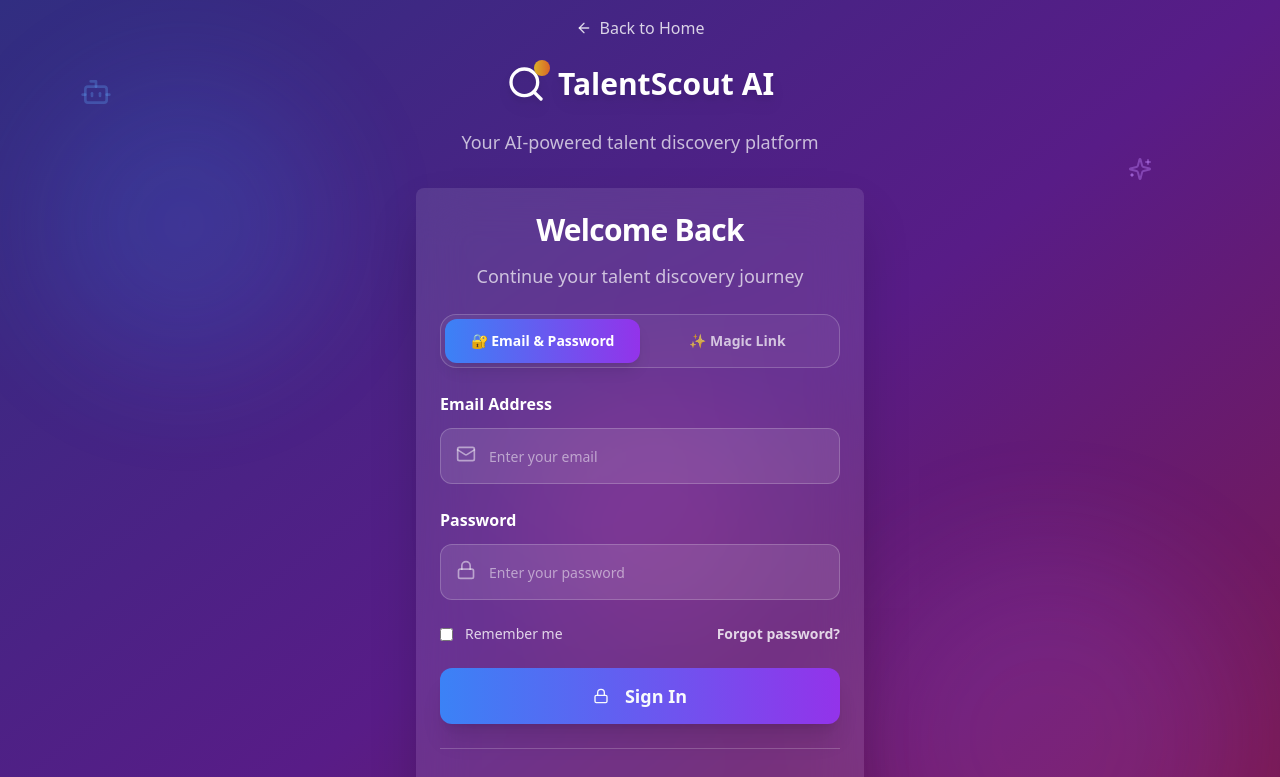
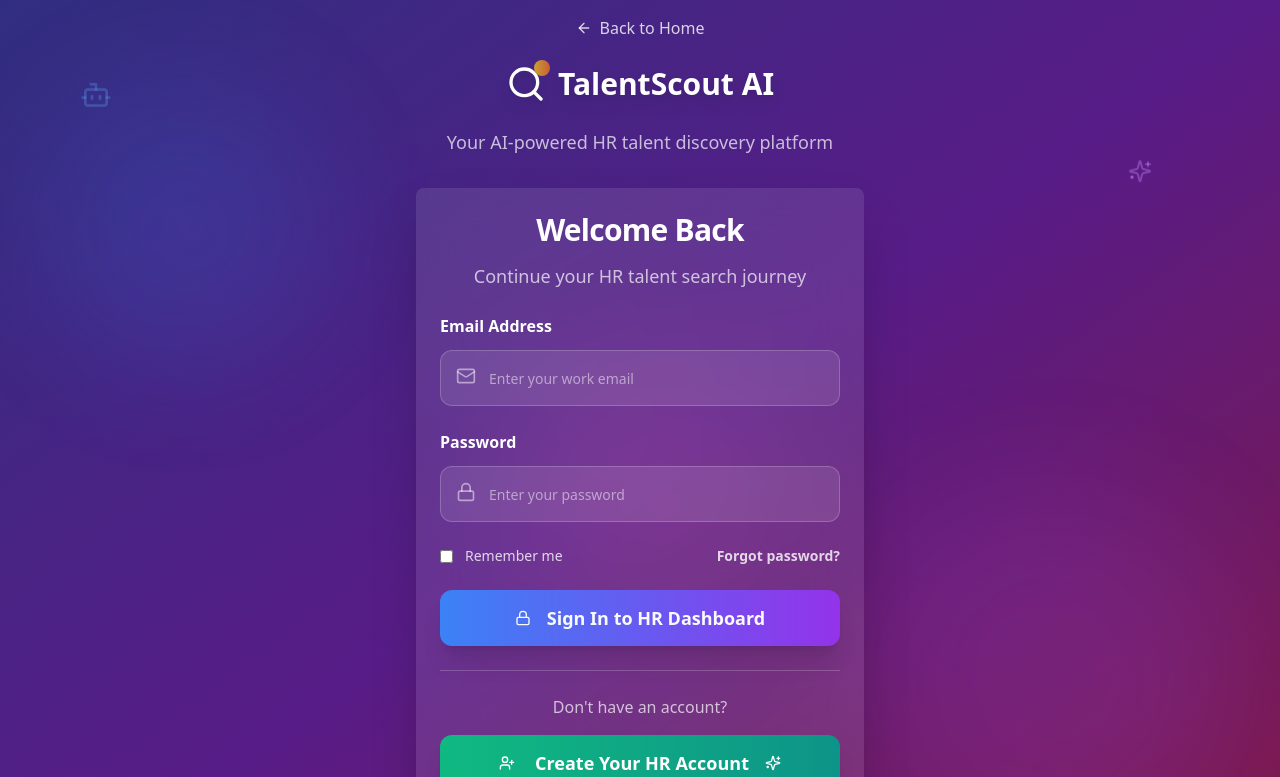
Before and after one commit to ilhamdirga22/talent-scout-spark, a React (Vite) app: page /login in a window 1280 px wide. Shown: the top 777 px of the page. Built offline with nearby package versions, Linux system fonts and the light colour scheme.

Commit message:
Remove magic link and focus on HR.
Removed magic link options and adjusted content to focus on HR in the office field.

```diff
--- a/src/pages/Login.tsx
+++ b/src/pages/Login.tsx
@@ -11,7 +11,6 @@ import { useToast } from "@/hooks/use-toast";
 
 const Login = () => {
   const [isLoading, setIsLoading] = useState(false);
-  const [isMagicLink, setIsMagicLink] = useState(false);
   const [formData, setFormData] = useState({
     email: "",
     password: ""
@@ -25,27 +24,14 @@ const Login = () => {
     });
   };
 
-  const handleEmailPasswordLogin = async (e: React.FormEvent) => {
+  const handleLogin = async (e: React.FormEvent) => {
     e.preventDefault();
     setIsLoading(true);
 
     setTimeout(() => {
       toast({
         title: "🎉 Welcome back!",
-        description: "You've been successfully signed in."
-      });
-      setIsLoading(false);
-    }, 2000);
-  };
-
-  const handleMagicLinkLogin = async (e: React.FormEvent) => {
-    e.preventDefault();
-    setIsLoading(true);
-
-    setTimeout(() => {
-      toast({
-        title: "✨ Magic Link Sent!",
-        description: "Check your email for a secure sign-in link."
+        description: "You've been successfully signed in to your HR dashboard."
       });
       setIsLoading(false);
     }, 2000);
@@ -83,7 +69,7 @@ const Login = () => {
               </div>
               <span className="text-3xl font-bold text-white drop-shadow-lg">TalentScout AI</span>
             </div>
-            <p className="text-white/70 text-lg font-medium">Your AI-powered talent discovery platform</p>
+            <p className="text-white/70 text-lg font-medium">Your AI-powered HR talent discovery platform</p>
           </div>
 
           {/* Main Card */}
@@ -91,39 +77,11 @@ const Login = () => {
             <CardHeader className="text-center pb-6">
               <CardTitle className="text-3xl text-white font-bold mb-2">Welcome Back</CardTitle>
               <CardDescription className="text-white/70 text-lg">
-                Continue your talent discovery journey
+                Continue your HR talent search journey
               </CardDescription>
             </CardHeader>
             <CardContent className="space-y-6">
-              {/* Toggle Buttons */}
-              <div className="flex rounded-2xl border border-white/20 p-1 bg-white/5">
-                <button
-                  type="button"
-                  className={`flex-1 py-3 px-6 rounded-xl text-sm font-bold transition-all duration-300 ${
-                    !isMagicLink
-                      ? "bg-gradient-to-r from-blue-500 to-purple-600 text-white shadow-lg"
-                      : "text-white/70 hover:text-white hover:bg-white/10"
-                  }`}
-                  onClick={() => setIsMagicLink(false)}
-                >
-                  🔐 Email & Password
-                </button>
-                <button
-                  type="button"
-                  className={`flex-1 py-3 px-6 rounded-xl text-sm font-bold transition-all duration-300 ${
-                    isMagicLink
-                      ? "bg-gradient-to-r from-purple-500 to-pink-600 text-white shadow-lg"
-                      : "text-white/70 hover:text-white hover:bg-white/10"
-                  }`}
-                  onClick={() => setIsMagicLink(true)}
-                >
-                  ✨ Magic Link
-                </button>
-              </div>
-
-              {isMagicLink ? (
-                /* Magic Link Form */
-                <form onSubmit={handleMagicLinkLogin} className="space-y-6">
+              <form onSubmit={handleLogin} className="space-y-6">
                 <div className="space-y-3">
                   <Label htmlFor="email" className="text-white font-semibold text-base">Email Address</Label>
                   <div className="relative group">
@@ -132,49 +90,7 @@ const Login = () => {
                       id="email"
                       name="email"
                       type="email"
-                        placeholder="Enter your email"
-                        value={formData.email}
-                        onChange={handleInputChange}
-                        className="pl-12 h-14 bg-white/10 border-white/20 text-white placeholder:text-white/50 rounded-xl focus:bg-white/20 focus:border-white/40 transition-all duration-300"
-                        required
-                      />
-                    </div>
-                  </div>
-
-                  <Button
-                    type="submit"
-                    className="w-full h-14 text-lg font-bold bg-gradient-to-r from-purple-500 to-pink-600 hover:from-purple-600 hover:to-pink-700 border-0 shadow-xl hover:shadow-2xl hover:scale-105 transition-all duration-300 rounded-xl"
-                    disabled={isLoading}
-                  >
-                    {isLoading ? (
-                      <>
-                        <div className="animate-spin rounded-full h-5 w-5 border-b-2 border-white mr-3"></div>
-                        Sending Magic Link...
-                      </>
-                    ) : (
-                      <>
-                        <Sparkles className="h-5 w-5 mr-2" />
-                        Send Magic Link
-                      </>
-                    )}
-                  </Button>
-
-                  <p className="text-sm text-white/60 text-center bg-white/5 rounded-lg p-3">
-                    ✨ We'll send you a secure link to sign in without a password
-                  </p>
-                </form>
-              ) : (
-                /* Email/Password Form */
-                <form onSubmit={handleEmailPasswordLogin} className="space-y-6">
-                  <div className="space-y-3">
-                    <Label htmlFor="email" className="text-white font-semibold text-base">Email Address</Label>
-                    <div className="relative group">
-                      <Mail className="absolute left-4 top-4 h-5 w-5 text-white/50 group-focus-within:text-white transition-colors" />
-                      <Input
-                        id="email"
-                        name="email"
-                        type="email"
-                        placeholder="Enter your email"
+                      placeholder="Enter your work email"
                       value={formData.email}
                       onChange={handleInputChange}
                       className="pl-12 h-14 bg-white/10 border-white/20 text-white placeholder:text-white/50 rounded-xl focus:bg-white/20 focus:border-white/40 transition-all duration-300"
@@ -223,12 +139,11 @@ const Login = () => {
                   ) : (
                     <>
                       <Lock className="h-5 w-5 mr-2" />
-                        Sign In
+                      Sign In to HR Dashboard
                     </>
                   )}
                 </Button>
               </form>
-              )}
 
               <Separator className="bg-white/20" />
 
@@ -240,14 +155,14 @@ const Login = () => {
                 <Link to="/register" className="block">
                   <Button className="w-full h-14 text-lg font-bold bg-gradient-to-r from-emerald-500 to-teal-600 hover:from-emerald-600 hover:to-teal-700 border-0 shadow-xl hover:shadow-2xl hover:scale-105 transition-all duration-300 rounded-xl text-white">
                     <UserPlus className="h-5 w-5 mr-3" />
-                    Create Your Free Account
+                    Create Your HR Account
                     <Sparkles className="h-4 w-4 ml-2" />
                   </Button>
                 </Link>
 
                 <div className="text-center">
                   <p className="text-xs text-white/50 bg-white/5 rounded-lg p-2">
-                    ✨ Join thousands discovering talent with AI • Free forever
+                    ✨ Join HR professionals using AI for recruitment • Secure & Professional
                   </p>
                 </div>
               </div>
--- a/src/pages/Register.tsx
+++ b/src/pages/Register.tsx
@@ -11,7 +11,6 @@ import { useToast } from "@/hooks/use-toast";
 
 const Register = () => {
   const [isLoading, setIsLoading] = useState(false);
-  const [isMagicLink, setIsMagicLink] = useState(false);
   const [formData, setFormData] = useState({
     name: "",
     email: "",
@@ -27,7 +26,7 @@ const Register = () => {
     });
   };
 
-  const handleEmailPasswordRegister = async (e: React.FormEvent) => {
+  const handleRegister = async (e: React.FormEvent) => {
     e.preventDefault();
     setIsLoading(true);
 
@@ -63,20 +62,6 @@ const Register = () => {
     }, 2000);
   };
 
-  const handleMagicLinkRegister = async (e: React.FormEvent) => {
-    e.preventDefault();
-    setIsLoading(true);
-
-    // Simulate magic link
-    setTimeout(() => {
-      toast({
-        title: "✨ Magic Link Sent!",
-        description: "Check your email for a secure sign-in link."
-      });
-      setIsLoading(false);
-    }, 2000);
-  };
-
   return (
     <div className="min-h-screen bg-gradient-to-br from-indigo-900 via-purple-900 to-pink-900 relative overflow-hidden">
       {/* Animated Background Elements */}
@@ -109,47 +94,19 @@ const Register = () => {
               </div>
               <span className="text-3xl font-bold text-white drop-shadow-lg">TalentScout AI</span>
             </div>
-            <p className="text-white/70 text-lg font-medium">Your AI-powered talent discovery platform</p>
+            <p className="text-white/70 text-lg font-medium">Your AI-powered HR talent discovery platform</p>
           </div>
 
           {/* Main Card */}
           <Card className="shadow-2xl border-0 backdrop-blur-xl bg-white/10 hover:bg-white/15 transition-all duration-300 hover:scale-105">
             <CardHeader className="text-center pb-6">
-              <CardTitle className="text-3xl text-white font-bold mb-2">Create Your Account</CardTitle>
+              <CardTitle className="text-3xl text-white font-bold mb-2">Create Your HR Account</CardTitle>
               <CardDescription className="text-white/70 text-lg">
-                Start your talent discovery journey today
+                Start recruiting top talent today
               </CardDescription>
             </CardHeader>
             <CardContent className="space-y-6">
-              {/* Toggle Buttons */}
-              <div className="flex rounded-2xl border border-white/20 p-1 bg-white/5">
-                <button
-                  type="button"
-                  className={`flex-1 py-3 px-6 rounded-xl text-sm font-bold transition-all duration-300 ${
-                    !isMagicLink
-                      ? "bg-gradient-to-r from-blue-500 to-purple-600 text-white shadow-lg"
-                      : "text-white/70 hover:text-white hover:bg-white/10"
-                  }`}
-                  onClick={() => setIsMagicLink(false)}
-                >
-                  🔐 Email & Password
-                </button>
-                <button
-                  type="button"
-                  className={`flex-1 py-3 px-6 rounded-xl text-sm font-bold transition-all duration-300 ${
-                    isMagicLink
-                      ? "bg-gradient-to-r from-purple-500 to-pink-600 text-white shadow-lg"
-                      : "text-white/70 hover:text-white hover:bg-white/10"
-                  }`}
-                  onClick={() => setIsMagicLink(true)}
-                >
-                  ✨ Magic Link
-                </button>
-              </div>
-
-              {isMagicLink ? (
-                /* Magic Link Form */
-                <form onSubmit={handleMagicLinkRegister} className="space-y-6">
+              <form onSubmit={handleRegister} className="space-y-6">
                 <div className="space-y-3">
                   <Label htmlFor="name" className="text-white font-semibold text-base">Full Name</Label>
                   <div className="relative group">
@@ -175,66 +132,7 @@ const Register = () => {
                       id="email"
                       name="email"
                       type="email"
-                        placeholder="Enter your email"
-                        value={formData.email}
-                        onChange={handleInputChange}
-                        className="pl-12 h-14 bg-white/10 border-white/20 text-white placeholder:text-white/50 rounded-xl focus:bg-white/20 focus:border-white/40 transition-all duration-300"
-                        required
-                      />
-                    </div>
-                  </div>
-
-                  <Button
-                    type="submit"
-                    className="w-full h-14 text-lg font-bold bg-gradient-to-r from-purple-500 to-pink-600 hover:from-purple-600 hover:to-pink-700 border-0 shadow-xl hover:shadow-2xl hover:scale-105 transition-all duration-300 rounded-xl"
-                    disabled={isLoading}
-                  >
-                    {isLoading ? (
-                      <>
-                        <div className="animate-spin rounded-full h-5 w-5 border-b-2 border-white mr-3"></div>
-                        Sending Magic Link...
-                      </>
-                    ) : (
-                      <>
-                        <Sparkles className="h-5 w-5 mr-2" />
-                        Send Magic Link
-                      </>
-                    )}
-                  </Button>
-
-                  <p className="text-sm text-white/60 text-center bg-white/5 rounded-lg p-3">
-                    ✨ We'll send you a secure link to create your account without a password
-                  </p>
-                </form>
-              ) : (
-                /* Email/Password Form */
-                <form onSubmit={handleEmailPasswordRegister} className="space-y-6">
-                  <div className="space-y-3">
-                    <Label htmlFor="name" className="text-white font-semibold text-base">Full Name</Label>
-                    <div className="relative group">
-                      <User className="absolute left-4 top-4 h-5 w-5 text-white/50 group-focus-within:text-white transition-colors" />
-                      <Input
-                        id="name"
-                        name="name"
-                        type="text"
-                        placeholder="Enter your full name"
-                        value={formData.name}
-                        onChange={handleInputChange}
-                        className="pl-12 h-14 bg-white/10 border-white/20 text-white placeholder:text-white/50 rounded-xl focus:bg-white/20 focus:border-white/40 transition-all duration-300"
-                        required
-                      />
-                    </div>
-                  </div>
-
-                  <div className="space-y-3">
-                    <Label htmlFor="email" className="text-white font-semibold text-base">Email Address</Label>
-                    <div className="relative group">
-                      <Mail className="absolute left-4 top-4 h-5 w-5 text-white/50 group-focus-within:text-white transition-colors" />
-                      <Input
-                        id="email"
-                        name="email"
-                        type="email"
-                        placeholder="Enter your email"
+                      placeholder="Enter your work email"
                       value={formData.email}
                       onChange={handleInputChange}
                       className="pl-12 h-14 bg-white/10 border-white/20 text-white placeholder:text-white/50 rounded-xl focus:bg-white/20 focus:border-white/40 transition-all duration-300"
@@ -251,7 +149,7 @@ const Register = () => {
                       id="password"
                       name="password"
                       type="password"
-                        placeholder="Create a password"
+                      placeholder="Create a secure password"
                       value={formData.password}
                       onChange={handleInputChange}
                       className="pl-12 h-14 bg-white/10 border-white/20 text-white placeholder:text-white/50 rounded-xl focus:bg-white/20 focus:border-white/40 transition-all duration-300"
@@ -280,7 +178,7 @@ const Register = () => {
                 <div className="flex items-center justify-between text-sm">
                   <label className="flex items-center space-x-3 cursor-pointer text-white/80 hover:text-white transition-colors">
                     <input type="checkbox" className="rounded border-white/30 bg-white/10 text-purple-500 focus:ring-purple-500 focus:ring-offset-0" />
-                      <span>I agree to the Terms</span>
+                    <span>I agree to the Terms of Service</span>
                   </label>
                 </div>
 
@@ -297,12 +195,11 @@ const Register = () => {
                   ) : (
                     <>
                       <User className="h-5 w-5 mr-2" />
-                        Create Account
+                      Create HR Account
                     </>
                   )}
                 </Button>
               </form>
-              )}
 
               <Separator className="bg-white/20" />
 
@@ -321,7 +218,7 @@ const Register = () => {
 
                 <div className="text-center">
                   <p className="text-xs text-white/50 bg-white/5 rounded-lg p-2">
-                    🔒 Your data is secure and encrypted • 🚀 Join thousands of users
+                    🔒 Your data is secure and encrypted • 👥 Join HR professionals worldwide
                   </p>
                 </div>
               </div>
@@ -330,7 +227,7 @@ const Register = () => {
 
           {/* Footer */}
           <div className="text-center mt-8 text-white/60">
-            <p className="text-sm">✨ Start your AI-powered talent search journey today</p>
+            <p className="text-sm">✨ Start your AI-powered HR recruitment journey today</p>
           </div>
         </div>
       </div>
```
Lines whose indentation alone changed are shown as unchanged.
